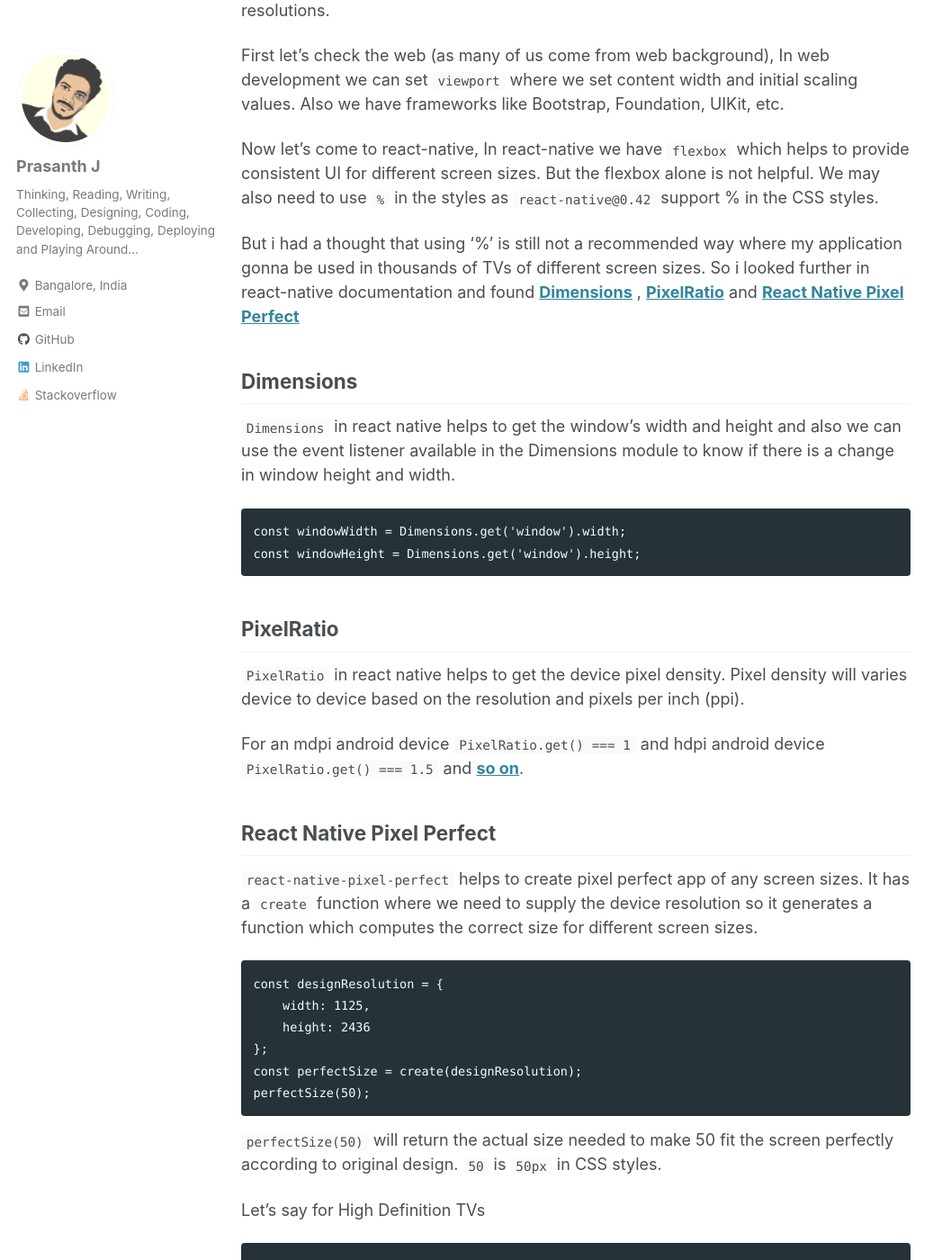
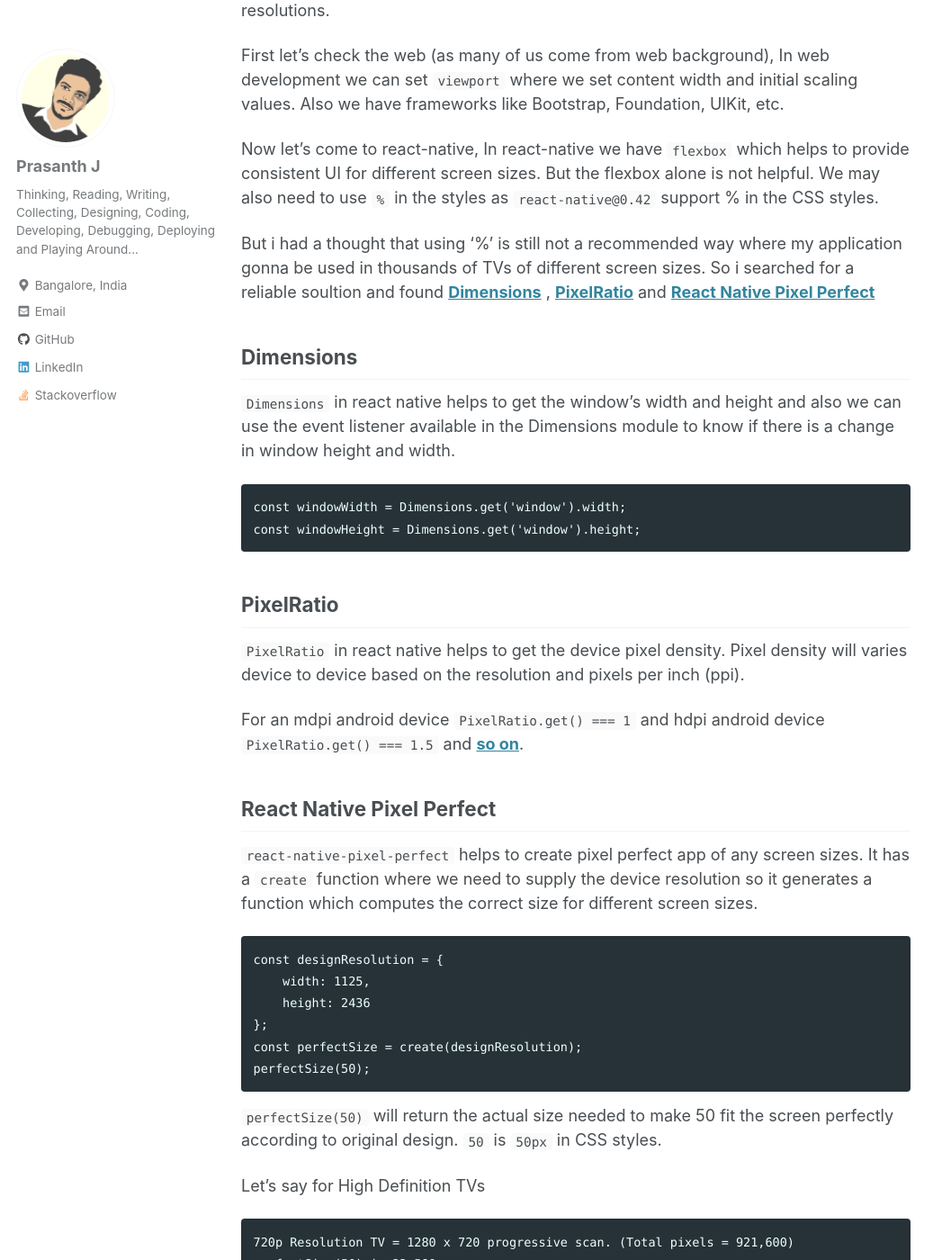
Before and after one commit to PrasanthJayaraman/PrasanthJayaraman.github.io, a Jekyll site: the page built from _posts/2019-04-13-react-native-android-tv-app-design.md, in a window 1280 px wide and 1400 px high, scrolled down 296 px. Shown: the whole window at 90% size, without its empty margins (0-1057 px from the left). Built offline with Jekyll 4.4.1, drawn with Linux system fonts in a browser that asks for light colours; cached includes are drawn as plain includes; nearby versions of some CDN libraries; comment, search, counter and statistics services are not loaded; some of the changed text lies outside the part shown.

Commit message:
Update and rename 2019-04-13-react-native-android-app-design.md to 2019-04-13-react-native-android-tv-app-design.md

`````diff
--- a/_posts/2019-04-13-react-native-android-app-design.md
+++ b/_posts/2019-04-13-react-native-android-tv-app-design.md
@@ -17,7 +17,7 @@ Now let's come to react-native, In react-native we have `flexbox` which helps to
 But the flexbox alone is not helpful. We may also need to use `%` in the styles as `react-native@0.42` support % in the CSS styles.
 
 But i had a thought that using '%' is still not a recommended way where my application gonna be used in thousands of TVs of different
-screen sizes. So i looked further in react-native documentation and found [**Dimensions**](https://reactnative.dev/docs/dimensions)
+screen sizes. So i searched for a reliable soultion and found [**Dimensions**](https://reactnative.dev/docs/dimensions)
 , [**PixelRatio**](https://reactnative.dev/docs/pixelratio) and [**React Native Pixel Perfect**](https://www.npmjs.com/package/react-native-pixel-perfect)
 
 ## Dimensions
@@ -56,12 +56,14 @@ Let's say for High Definition TVs
 ```
 720p Resolution TV = 1280 x 720 progressive scan. (Total pixels = 921,600)
 perfectSize(50) is 23.589
+````
 
 similarly,
 
+````
 1080p Resolution TV = 1920 x 1080 progressive scan. (Total pixels = 2,073,600)
 perfetctSize(50) is 15.726
-```
+````
 
 So using the module we can achieve pixel perfect application which reflects our design UI perfectly.
 
`````
